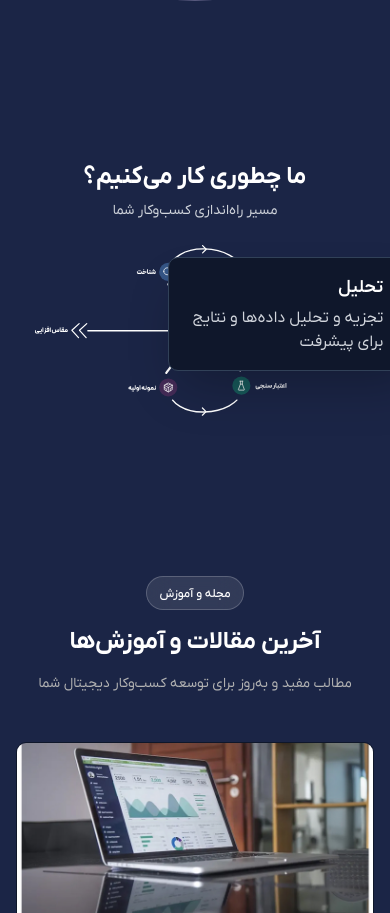
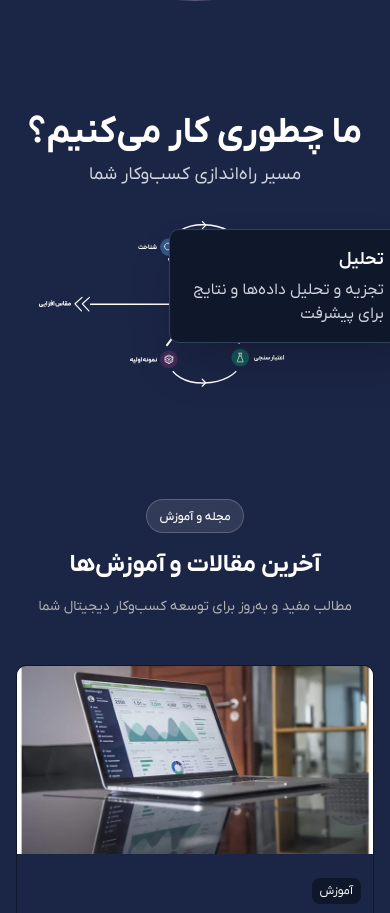
Before and after one commit to nodup-labs/creative_vision, a Next.js app: page / in a window 390 px wide. Shown: the part 3187-4100 px from the top of the page. Built offline with nearby package versions, Linux system fonts and the light colour scheme.

Commit message:
remove change how to work compoennts

```diff
--- a/app/_components/howtowork.tsx
+++ b/app/_components/howtowork.tsx
@@ -1,22 +1,15 @@
-"use client";
-
 import SVGTooltip from "@/components/ui/svg-tooltip";
 
 export default function HowToWork() {
   return (
-    <div className="flex flex-col items-center justify-center gap-6 px-4 sm:px-6 md:px-12 lg:px-16 xl:px-20 py-12">
-      {/* عنوان */}
+    <div className="flex flex-col items-center justify-center gap-8">
       <div className="text-center">
-        <h2 className="text-2xl sm:text-3xl md:text-4xl font-bold text-white mb-2">
+        <h2 className="text-4xl font-bold text-white mb-2">
           ما چطوری کار می‌کنیم؟
         </h2>
-        <p className="text-gray-300 text-sm sm:text-base md:text-lg">
-          مسیر راه‌اندازی کسب‌وکار شما
-        </p>
+        <p className="text-gray-300 text-lg">مسیر راه‌اندازی کسب‌وکار شما</p>
       </div>
 
-      {/* SVGTooltip داخل wrapper امن */}
-      <div className="w-full max-w-xs sm:max-w-md md:max-w-lg lg:max-w-xl flex justify-center">
       <SVGTooltip
         tooltips={[
           {
@@ -49,9 +42,8 @@ export default function HowToWork() {
           },
         ]}
         svgPath="/sss.svg"
-          scale={1} // اندازه پایه برای دسکتاپ
+        scale={0.8}
       />
-      </div>
     </div>
   );
 }
```
Lines whose indentation alone changed are shown as unchanged.
